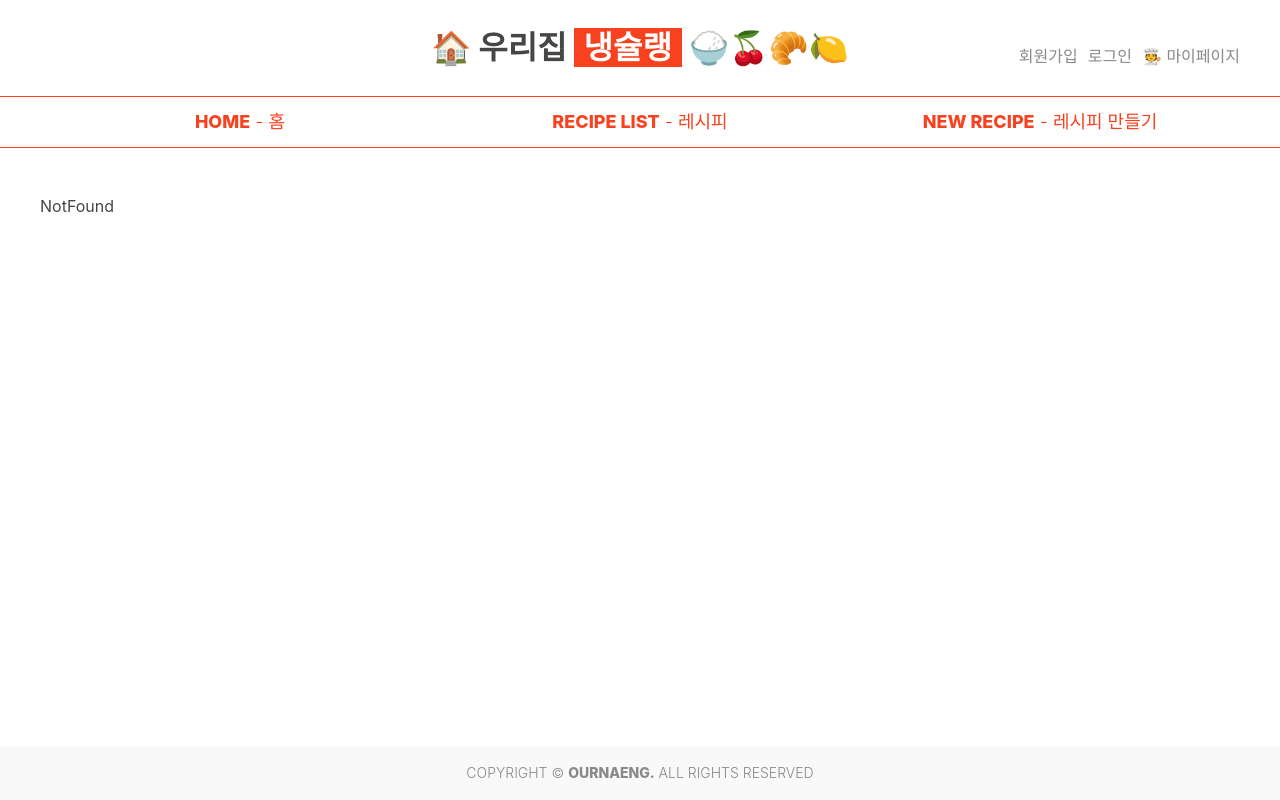
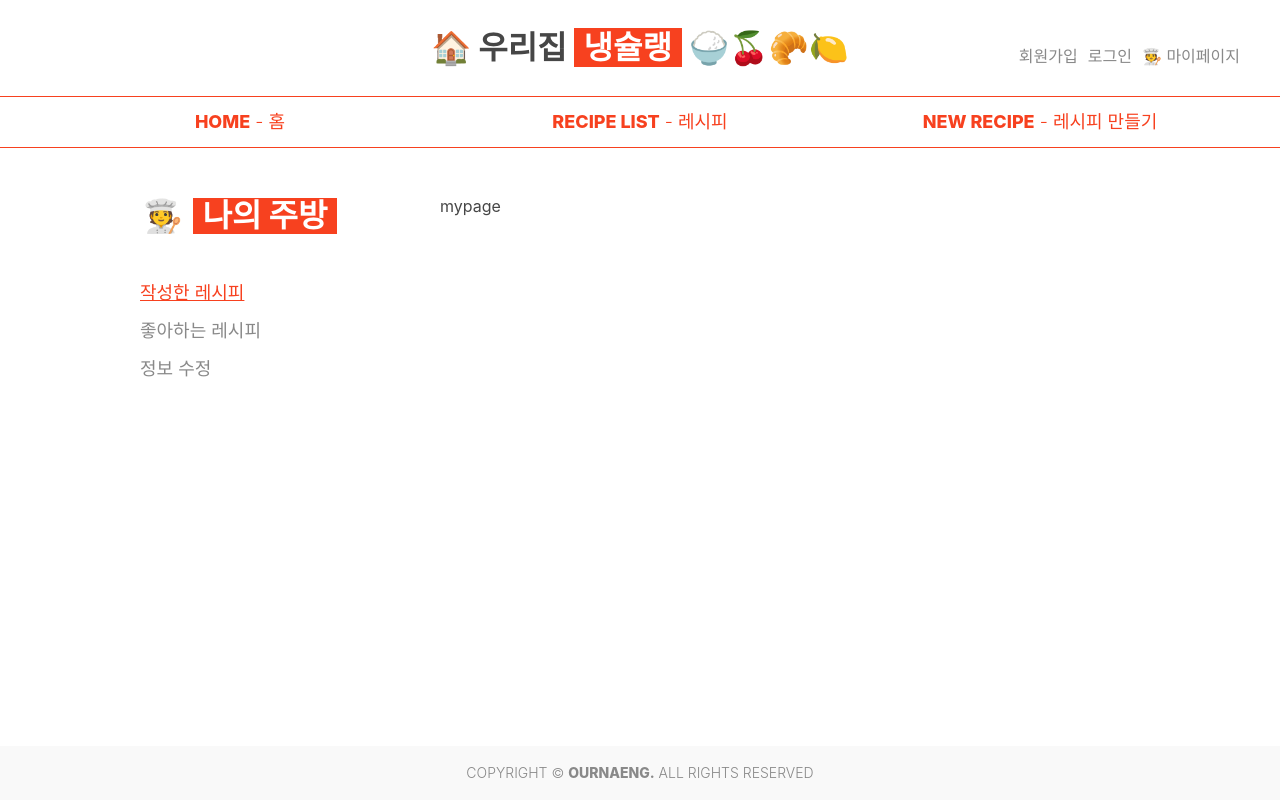
Before and after one commit to helloleesul/our-home-michelin, a React (Create React App) app: page /mypage/recipes in a window 1280 px wide. Built offline with nearby package versions, Linux system fonts and the light colour scheme; a web font is replaced by a local one.

Commit message:
modify: recipe -> recipes

```diff
--- a/src/components/layout/Header/index.js
+++ b/src/components/layout/Header/index.js
@@ -11,7 +11,7 @@ export default function Header() {
         <S.UserLink>
           <ButtonLink to="/join">회원가입</ButtonLink>
           <ButtonLink to="/login">로그인</ButtonLink>
-          <ButtonLink to="/mypage">🧑‍🍳 마이페이지</ButtonLink>
+          <ButtonLink to="/mypage/recipes">🧑‍🍳 마이페이지</ButtonLink>
           {/* <ButtonLink>로그아웃</ButtonLink> */}
         </S.UserLink>
       </S.Container>
--- a/src/libs/const/menuList.js
+++ b/src/libs/const/menuList.js
@@ -1,11 +1,12 @@
 export const MY_MENU_LIST = [
-  { value: "작성한 레시피", to: "/mypage" },
+  { value: "작성한 레시피", to: "/mypage/recipes" },
+  { value: "좋아하는 레시피", to: "/mypage/recipes?sort=like" },
   { value: "정보 수정", to: "/mypage/info" },
 ];
 
 export const RECIPE_LIST = [
-  { value: "최신 레시피", to: "/recipe?category=all" },
-  { value: "인기 레시피", to: "/recipe?category=popular" },
+  { value: "최신 레시피", to: "/recipes?category=all" },
+  { value: "인기 레시피", to: "/recipes?category=popular" },
 ];
 
 export const NAV_LIST = [
--- a/src/router.js
+++ b/src/router.js
@@ -17,7 +17,7 @@ export const router = createBrowserRouter([
     element: <App />,
     children: [
       {
-        path: "",
+        index: true,
         element: <Home />,
       },
       {
@@ -29,11 +29,11 @@ export const router = createBrowserRouter([
         element: <Join />,
       },
       {
-        path: "recipe",
+        path: "recipes",
         element: <RecipeList />,
       },
       {
-        path: "recipe/:detail",
+        path: "recipes/:detail",
         element: <RecipeDetail />,
       },
       {
@@ -41,11 +41,11 @@ export const router = createBrowserRouter([
         element: <RecipeWrite />,
       },
       {
-        path: "recipe/modify/:recipeId",
+        path: "recipes/modify/:recipeId",
         element: <RecipeWrite />,
       },
       {
-        path: "mypage",
+        path: "mypage/recipes",
         element: <MyPage />,
       },
       {
--- a/src/styles/common.js
+++ b/src/styles/common.js
@@ -1,7 +1,7 @@
 import styled from "@emotion/styled";
 import theme from "./theme";
 import { css } from "@emotion/react";
-import { Link, NavLink as N } from "react-router-dom";
+import { Link } from "react-router-dom";
 
 export const Container = styled.div`
   min-width: 768px;
```
